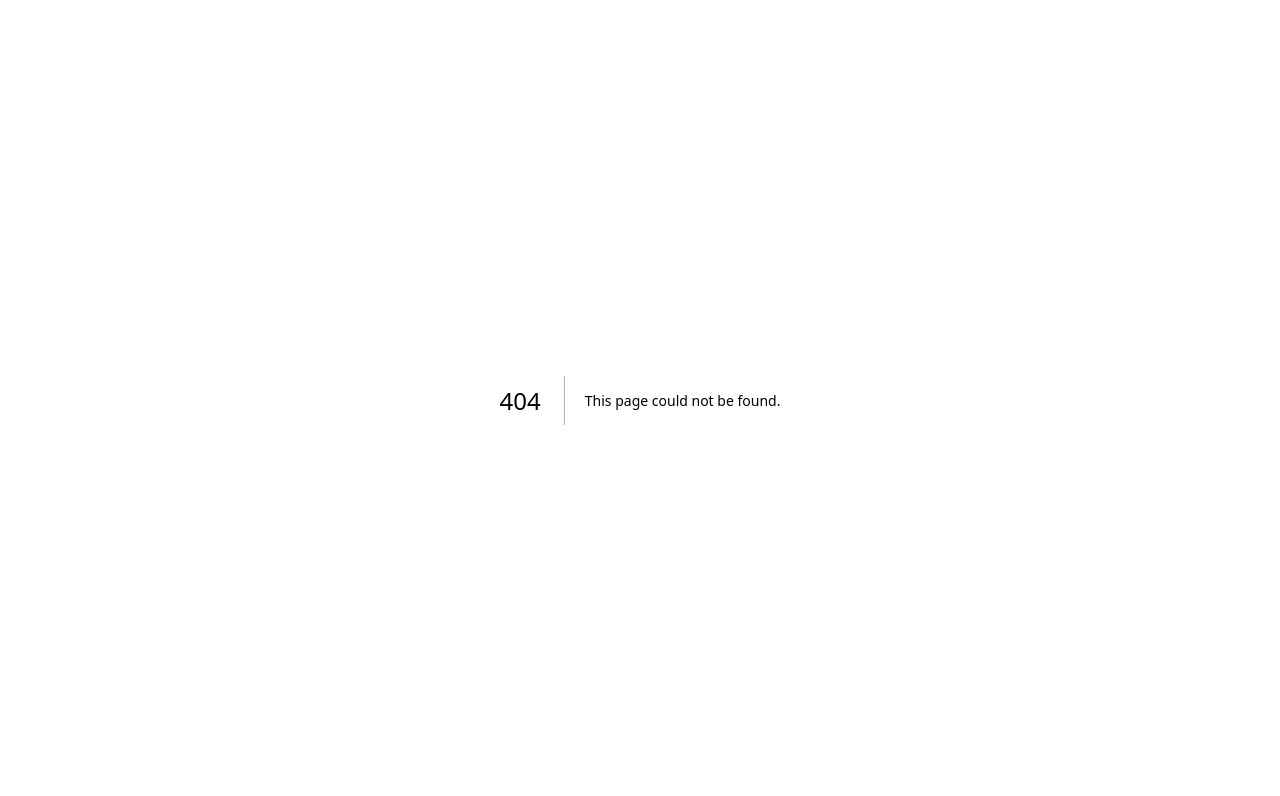
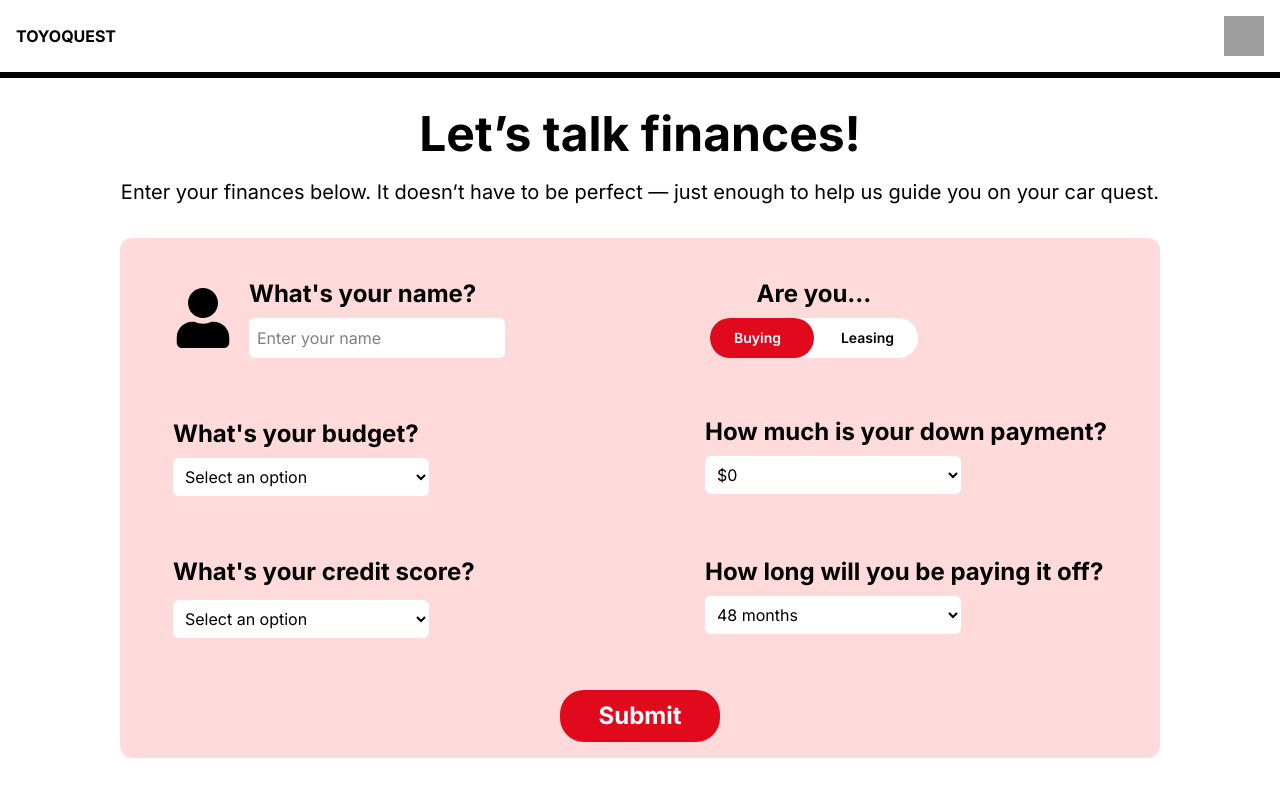
Before and after one commit to vishyyyyyyyyy/ToyoQuest, a Next.js app in the folder toyoquest/: page /financials in a window 1280 px wide. Before the commit this address had no page. Shown: the top 796 px of the page. Built offline with nearby package versions, Linux system fonts and the light colour scheme; grey boxes are pictures that could not be loaded.

Commit message:
let's talk financials page + toggle

```diff
--- /dev/null
+++ b/toyoquest/app/financials/page.tsx
@@ -0,0 +1,144 @@
+"use client";
+import React, { useState } from "react";
+import Navbar from "../navbar";
+import { FaUser } from "react-icons/fa";
+
+export default function Financials() {
+  const [isBuying, setIsBuying] = useState(true);
+
+  return (
+    <>
+      <Navbar />
+
+      <div className="min-h-screen bg-white flex flex-col items-center">
+        {/* Header */}
+        <div className="flex flex-col items-center p-8 text-black text-center max-w-2xl">
+          <h1 className="font-bold text-5xl">Let’s talk finances!</h1>
+          <p className="text-xl mt-5 whitespace-nowrap text-center">
+            Enter your finances below. It doesn’t have to be perfect — just enough to help us guide you on your car quest.
+          </p>
+        </div>
+
+        {/* Finance Section */}
+        <div className="bg-[#FFDADA] flex flex-row justify-center items-start p-10 text-black w-260 h-130 rounded-xl gap-50 relative">
+          {/* Left column */}
+          <div className="flex flex-col gap-15">
+            <div className="flex items-center gap-4">
+              <FaUser className="text-black size-15" />
+              <div>
+                <h1 className="font-bold text-2xl">What's your name?</h1>
+                <input
+                  type="text"
+                  placeholder="Enter your name"
+                  className="bg-white p-2 rounded-md w-64 mt-2"
+                />
+              </div>
+            </div>
+
+            <div>
+              <h1 className="font-bold text-2xl">What's your budget?</h1>
+              <select className="bg-white p-2 rounded-md w-64 mt-2" defaultValue="">
+                <option value="" disabled>Select an option</option>
+                <option value="22k_30k">$22,000 - $30,000</option>
+                <option value="30k_35k">$30,000 - $35,000</option>
+                <option value="35k_40k">$35,000 - $40,000</option>
+                <option value="40k_45k">$40,000 - $45,000</option>
+                <option value="45k_50k">$45,000 - $50,000</option>
+                <option value="50k_plus">Over $50,000</option>
+              </select>
+            </div>
+
+            <div>
+              <h1 className="font-bold text-2xl">What's your credit score?</h1>
+              <select className="bg-white p-2 rounded-md w-64 mt-3" defaultValue="">
+                <option value="" disabled>Select an option</option>
+                <option value="760_850">Exceptional (760 - 850)</option>
+                <option value="720_759">Excellent (720 - 759)</option>
+                <option value="690_719">Great (690 - 719)</option>
+                <option value="650_689">Good (650 - 689)</option>
+                <option value="630_649">Average (630 - 649)</option>
+                <option value="580_609">Poor (580 - 609)</option>
+              </select>
+            </div>
+          </div>
+
+          {/* Right column */}
+          <div className="flex flex-col gap-15">
+            {/* Toggle */}
+            <div className="flex flex-col items-center mb-4 relative -left-23">
+              <h1 className="font-bold text-2xl mb-2">Are you...</h1>
+              <div
+                className="relative w-52 h-10 bg-white rounded-full cursor-pointer"
+                onClick={() => setIsBuying(!isBuying)}
+              >
+                <div
+                  className={`absolute top-0 h-full w-1/2 rounded-full transition-all duration-300 ${
+                    isBuying ? "left-0 bg-[#E10A1D]" : "left-1/2 bg-[#E10A1D]"
+                  }`}
+                ></div>
+                <div className="absolute inset-0 flex justify-between items-center px-6 font-semibold text-black text-sm">
+                  <span className={isBuying ? "text-white" : "text-black"}>Buying</span>
+                  <span className={!isBuying ? "text-white" : "text-black"}>Leasing</span>
+                </div>
+              </div>
+            </div>
+
+            {/* Conditional Questions */}
+            {isBuying ? (
+              <>
+                <div className="relative -top-4.5">
+                  <h1 className="font-bold text-2xl">How much is your down payment?</h1>
+                  <select className="bg-white p-2 rounded-md w-64 mt-2">
+                    <option value="" disabled>Select an option</option>
+                    <option value="0">$0</option>
+                    <option value="5000">$5,000</option>
+                    <option value="10000">$10,000</option>
+                    <option value="15000">$15,000</option>
+                  </select>
+                </div>
+
+                <div className= "= relative -top-4">
+                  <h1 className="font-bold text-2xl">How long will you be paying it off?</h1>
+                  <select className="bg-white p-2 rounded-md w-64 mt-2">
+                    <option value="" disabled>Select an option</option>
+                    <option value="48">48 months</option>
+                    <option value="60">60 months</option>
+                    <option value="72">72 months</option>
+                  </select>
+                </div>
+              </>
+            ) : (
+              <>
+                <div className="-top-4.5 relative">
+                  <h1 className="font-bold text-2xl">What’s your average annual mileage?</h1>
+                  <select className="bg-white p-2 rounded-md w-64 mt-2">
+                    <option value="" disabled>Select an option</option>
+                    <option value="10">10,000 miles</option>
+                    <option value="12">12,000 miles</option>
+                    <option value="15">15,000 miles</option>
+                  </select>
+                </div>
+
+                <div className= "= relative -top-12">
+                  <h1 className="font-bold text-2xl">How many months are you leasing?</h1>
+                  <select className="bg-white p-2 rounded-md w-64 mt-2">
+                    <option value="" disabled>Select an option</option>
+                    <option value="36">36 months</option>
+                    <option value="39">39 months</option>
+                    <option value="42">42 months</option>
+
+                  </select>
+                </div>
+              </>
+            )}
+          </div>
+
+          {/* Submit Button */}
+          <button className="bg-[#E10A1D] text-white font-bold text-2xl rounded-3xl w-40 h-13 absolute left-110 top-113">
+            Submit
+          </button>
+        </div>
+      </div>
+    </>
+  );
+}
```
Also changed, not shown: toyoquest/app/finances.tsx (deleted).
